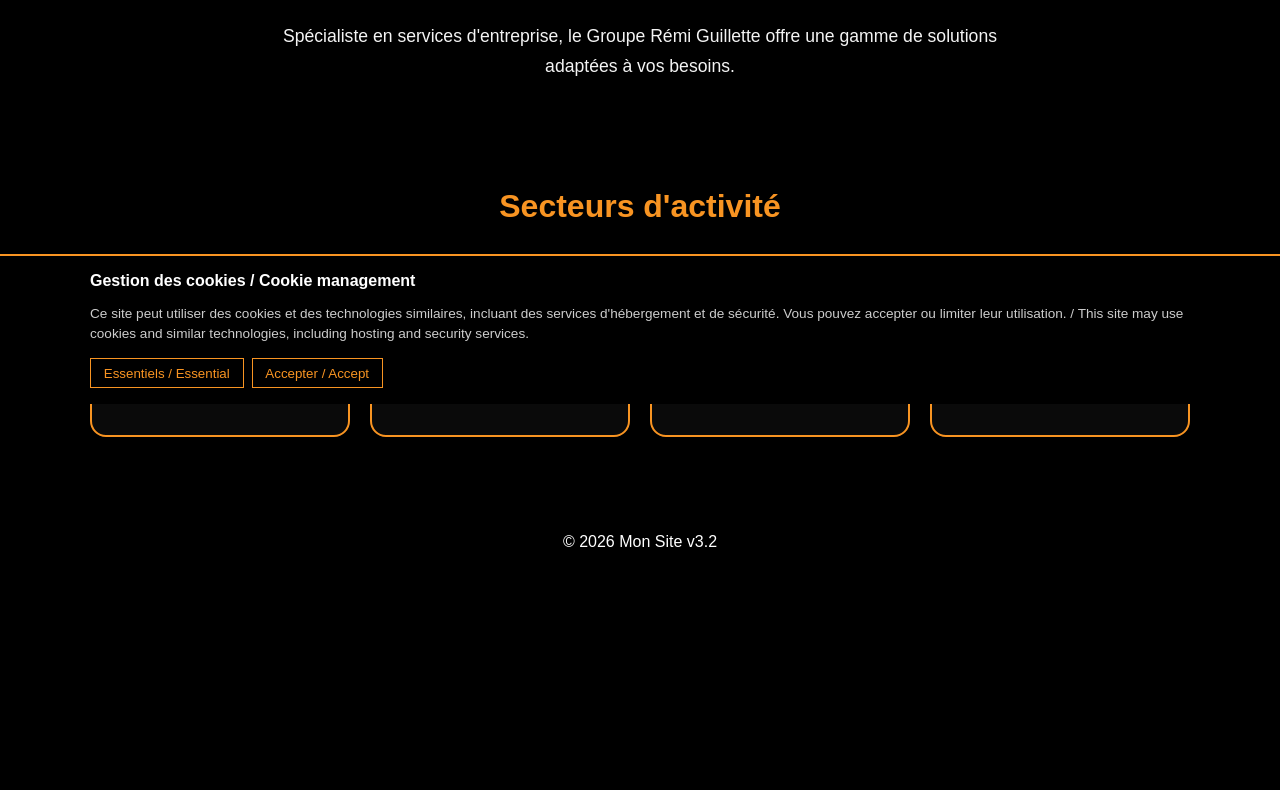
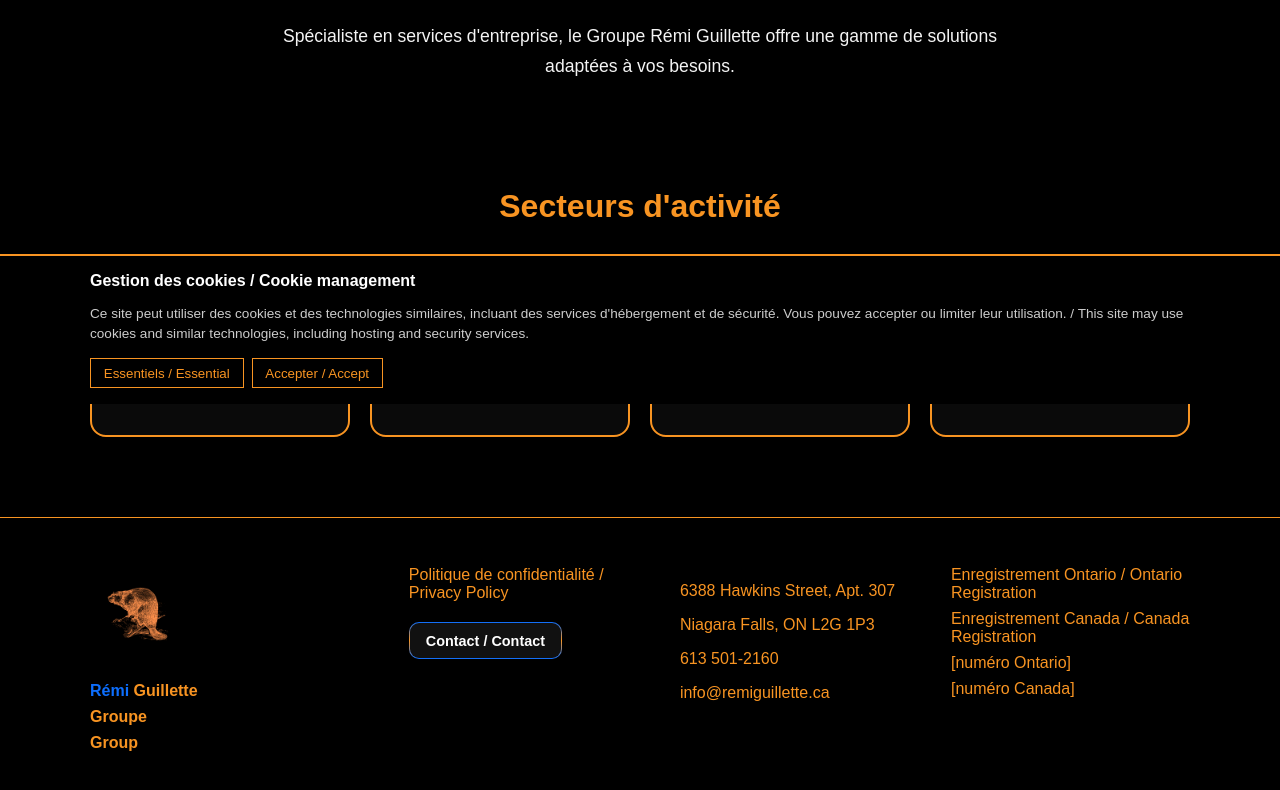
Before and after one commit to remiguillette/BeaverNet-3.2, a React (Vite) app: page / in a window 1280 px wide. Shown: the part 396-1186 px from the top of the page. Before the commit the page ends 963 px from the top, so only its background shows below. Built offline with nearby package versions, Linux system fonts and the light colour scheme.

Commit message:
Redesign footer and reuse header button style for contact link

```diff
--- a/src/components/layout/Footer.tsx
+++ b/src/components/layout/Footer.tsx
@@ -1,7 +1,54 @@
+import { Link } from "react-router-dom";
+import beaverLogo from "../../assets/beaver.png";
+
 export default function Footer() {
   return (
-    <footer>
-      <p>© 2026 Mon Site v3.2</p>
+    <footer className="site-footer" role="contentinfo">
+      <div className="container footer-grid">
+        <section className="footer-brand" aria-label="Identité de l’entreprise">
+          <img
+            src={beaverLogo}
+            alt="Logo Rémi Guillette Groupe / Group"
+            className="footer-logo"
+          />
+
+          <div className="footer-wordmark">
+            <p className="footer-remi-guillette">
+              <span className="accent-blue">Rémi</span>{" "}
+              <span className="accent-orange">Guillette</span>
+            </p>
+            <p className="accent-orange footer-group-line">Groupe</p>
+            <p className="accent-orange footer-group-line">Group</p>
+          </div>
+        </section>
+
+        <nav className="footer-links" aria-label="Liens de pied de page">
+          <Link to="/privacy-policy">
+            Politique de confidentialité / Privacy Policy
+          </Link>
+          <Link to="/contact" className="border-gradient-button footer-contact-button">
+            Contact / Contact
+          </Link>
+        </nav>
+
+        <address className="footer-contact">
+          <p>6388 Hawkins Street, Apt. 307</p>
+          <p>Niagara Falls, ON L2G 1P3</p>
+          <p>
+            <a href="tel:6135012160">613 501-2160</a>
+          </p>
+          <p>
+            <a href="mailto:info@remiguillette.ca">info@remiguillette.ca</a>
+          </p>
+        </address>
+
+        <section className="footer-registration" aria-label="Enregistrements">
+          <p>Enregistrement Ontario / Ontario Registration</p>
+          <p>Enregistrement Canada / Canada Registration</p>
+          <p>[numéro Ontario]</p>
+          <p>[numéro Canada]</p>
+        </section>
+      </div>
     </footer>
   );
 }
--- a/src/styles/global.css
+++ b/src/styles/global.css
@@ -357,13 +357,73 @@
   padding: 2rem 0 3rem;
 }
 
-footer {
-  text-align: center;
+.site-footer {
+  padding: 3rem 0;
+  background: #000;
+  border-top: 1px solid #f89422;
 }
 
-footer p {
-  margin: 0;
-  padding: 0 1rem;
+.footer-grid {
+  display: grid;
+  grid-template-columns: 1fr;
+  gap: 2rem;
+}
+
+.footer-logo {
+  width: 96px;
+  height: 96px;
+  object-fit: contain;
+  margin-bottom: 1rem;
+}
+
+.footer-remi-guillette,
+.footer-group-line,
+.footer-links a,
+.footer-contact,
+.footer-contact a,
+.footer-registration p {
+  margin: 0 0 0.5rem;
+}
+
+.footer-remi-guillette,
+.footer-group-line {
+  font-weight: 700;
+}
+
+.footer-links {
+  display: flex;
+  flex-direction: column;
+  align-items: flex-start;
+  gap: 0.75rem;
+}
+
+.footer-links a,
+.footer-contact a {
+  color: #f89422;
+  text-decoration: none;
+}
+
+.footer-links a:hover,
+.footer-contact a:hover {
+  color: #fff;
+}
+
+.footer-contact {
+  font-style: normal;
+  color: #f89422;
+}
+
+.footer-registration p {
+  color: #f89422;
+}
+
+.footer-contact-button.border-gradient-button {
+  color: #fff;
+}
+
+.footer-contact-button.border-gradient-button:hover {
+  color: #fff;
+  filter: brightness(1.15);
 }
 
 @media (max-width: 699px) {
@@ -395,6 +455,13 @@
   .sector-card {
     min-height: 150px;
     padding: 1.2rem;
+  }
+}
+
+@media (min-width: 900px) {
+  .footer-grid {
+    grid-template-columns: 1.2fr 1fr 1fr 1fr;
+    align-items: start;
   }
 }
 
```
